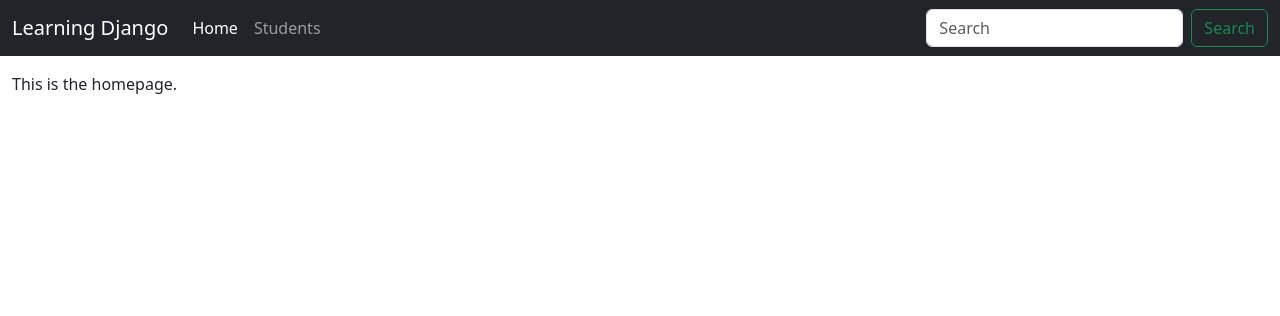
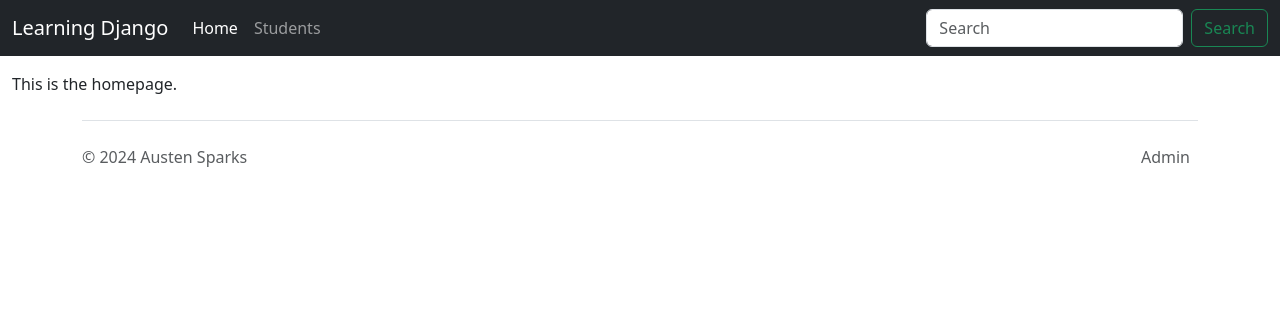
Before and after one commit to asparkswghs/learning-django, a Django app: page / in a window 1280 px wide. Shown: the top 316 px of the page. Run offline with Django 4.2, Linux system fonts and the light colour scheme.

Commit message:
add footer

```diff
--- a/learning/learnapp/templates/base.html
+++ b/learning/learnapp/templates/base.html
@@ -60,6 +60,16 @@
           {% endblock %}
         </div>
 
+        <div id="footer" class="container">
+          <footer class="d-flex flex-wrap justify-content-between align-items-center py-3 my-4 border-top">
+            <p class="col-md-4 mb-0 text-body-secondary">&copy; 2024 Austen Sparks</p>
+
+            <ul class="nav col-md-4 justify-content-end">
+              <li class="nav-item"><a href="/admin/" class="nav-link px-2 text-body-secondary">Admin</a></li>
+            </ul>
+          </footer>
+        </div>
+
         <!-- Bootstrap JS -->
         <script src="https://cdn.jsdelivr.net/npm/bootstrap@5.3.3/dist/js/bootstrap.bundle.min.js" integrity="sha384-YvpcrYf0tY3lHB60NNkmXc5s9fDVZLESaAA55NDzOxhy9GkcIdslK1eN7N6jIeHz" crossorigin="anonymous"></script>
     </body>
```
